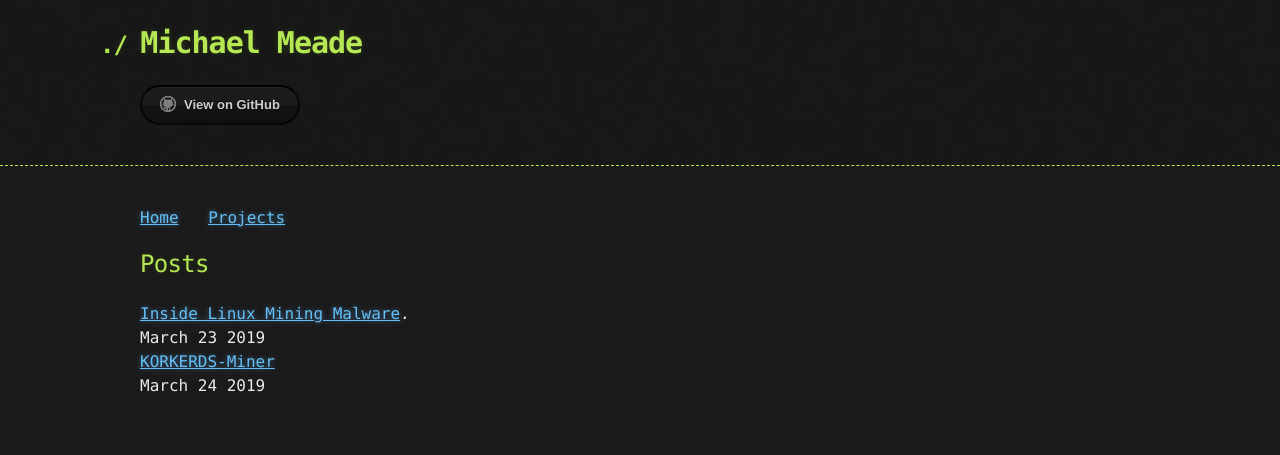
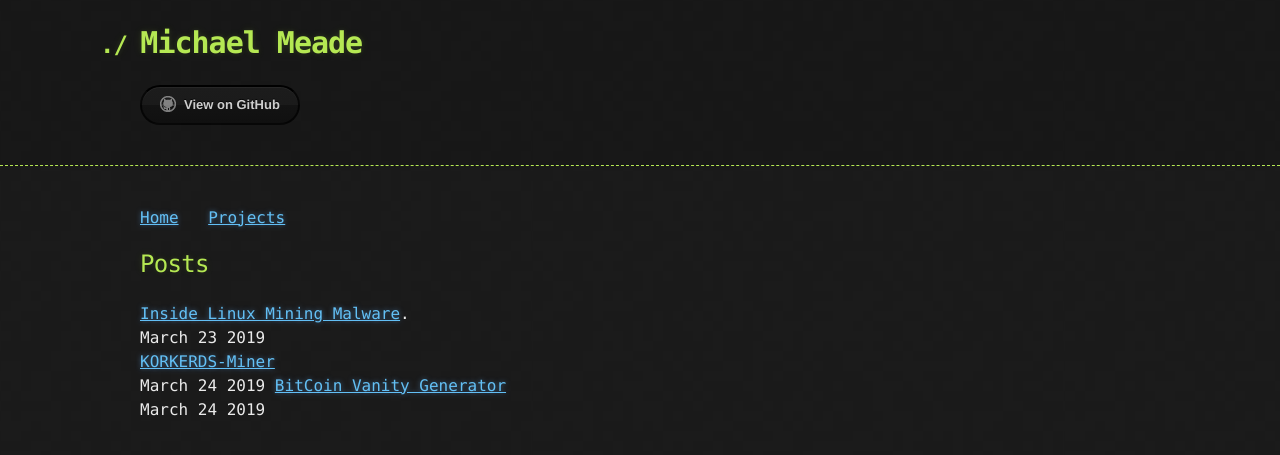
Before and after one commit to Michael-Meade/MinerFind, a Jekyll site: the page built from index.md, in a window 1280 px wide. Shown: the top 455 px of the page. Built offline with Jekyll 4.4.1, drawn with Linux system fonts in a browser that asks for light colours; our own code applies the rules of GitHub Pages for plain Markdown files; the repository's description, which GitHub fills in, is left out.

Commit message:
Update index.md

```diff
--- a/index.md
+++ b/index.md
@@ -6,3 +6,5 @@
 March 23 2019<br>
 [KORKERDS-Miner](./KORKERDS-Miner.md)<br>
 March 24 2019
+[BitCoin Vanity Generator](.BitcoinVanityGenerator.md)<br>
+March 24 2019
```
